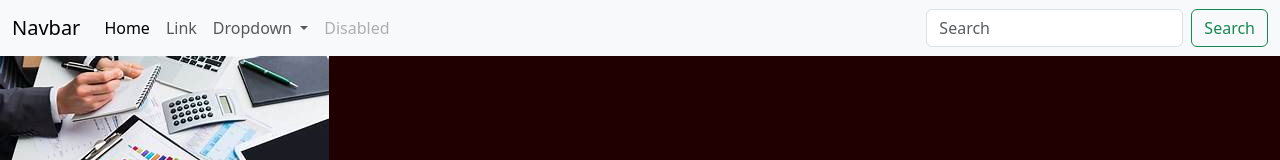
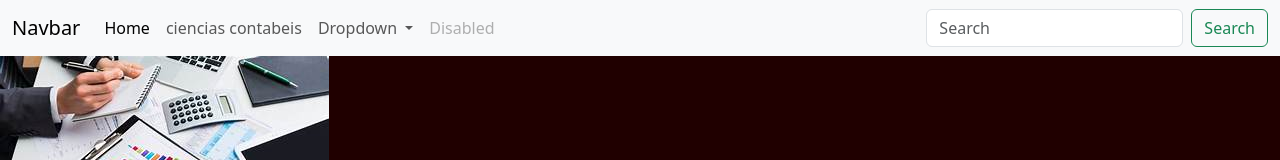
Before and after one commit to CarolinedeOliveiraMoraes/CarolinedeOliveiraMoraes.github.io, a plain HTML site: page index.html in a window 1280 px wide. Shown: the top 160 px of the page. Drawn offline with nearby package versions, Linux system fonts and the light colour scheme.

Commit message:
Add files via upload

```diff
--- a/index.html
+++ b/index.html
@@ -22,7 +22,7 @@
                 <a class="nav-link active" aria-current="page" href="#">Home</a>
               </li>
               <li class="nav-item">
-                <a class="nav-link" href="#">Link</a>
+                <a class="nav-link" href="https://quecurso.com.br/blog/ciencias-contabeis/">ciencias contabeis</a>
               </li>
               <li class="nav-item dropdown">
                 <a class="nav-link dropdown-toggle" href="#" role="button" data-bs-toggle="dropdown" aria-expanded="false">
```
